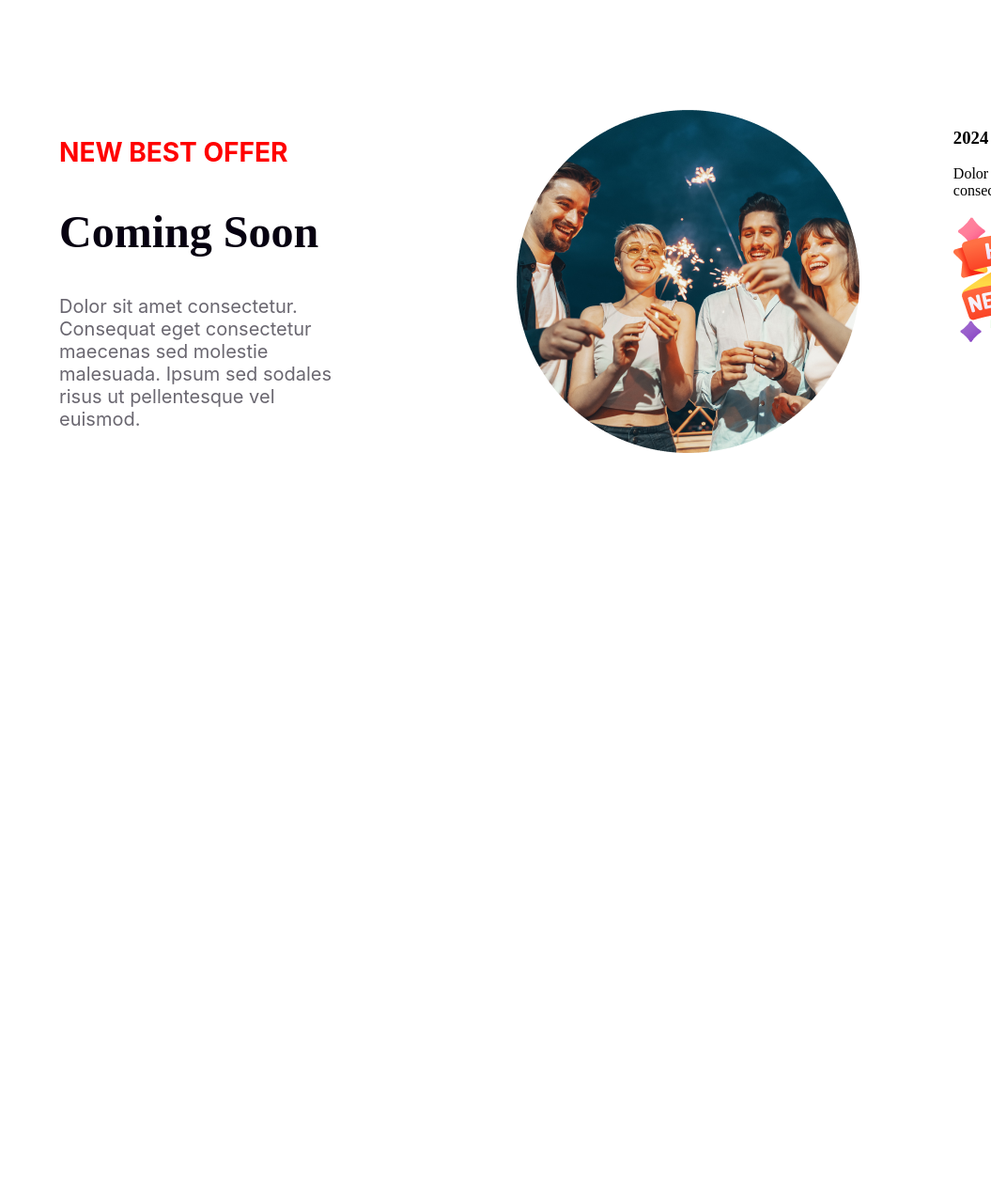
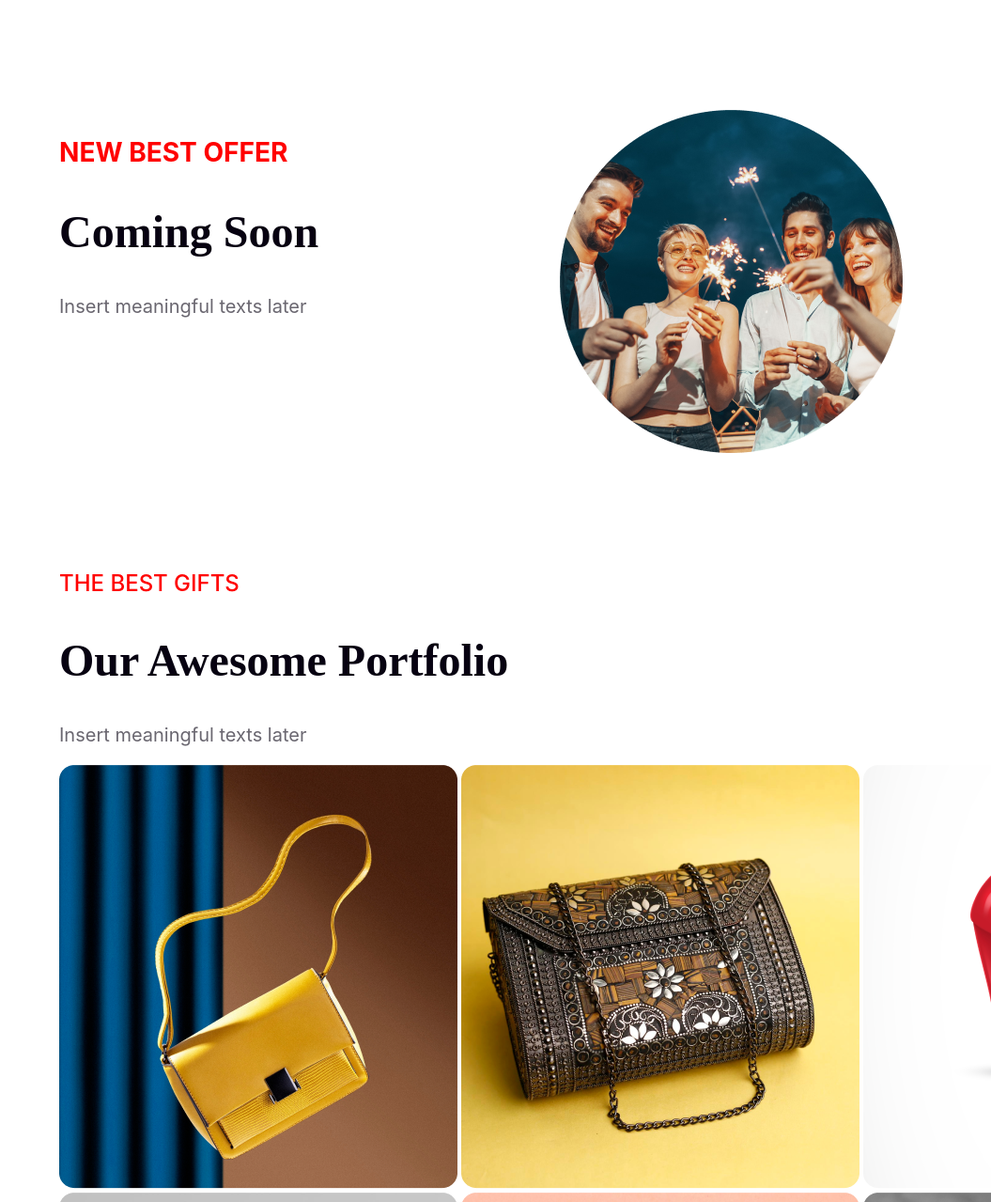
Before and after one commit to magpie-robin/phAssignment1, a plain HTML site: page index.html in a window 1280 px wide. Shown: the part 3090-4369 px from the top of the page at 94% size, without its empty margins (225-1280 px from the left). Before the commit the page ends 3716 px from the top, so only its background shows below. Drawn offline with Linux system fonts and the light colour scheme.

Commit message:
grid done

```diff
--- a/index.html
+++ b/index.html
@@ -24,7 +24,7 @@
         </section>
         <section class="welcome-container">
                 <h3 class="welcome-head">Welcome to midnight party</h3>
-                <h4 class="welcome-text">Dolor sit amet consectetur. Consequat eget consectetur maecenas sed molestie malesuada. Ipsum sed sodales risus ut pellentesque vel euismod. </h4>
+                <h4 class="welcome-text">Insert meaningful texts later</h4>
                 <br>
                 <button id="btn-primary">Join Now</button>
         </section>
@@ -44,13 +44,29 @@
             <div class="new-offer-info">
                 <h3 class="new-offer-title" style="color: red;">NEW BEST OFFER</h3>
                 <h2 class="new-offer-cs">Coming Soon</h2>
-                <p class="new-offer-details">Dolor sit amet consectetur. Consequat eget consectetur maecenas sed molestie malesuada. Ipsum sed sodales risus ut pellentesque vel euismod.</p>
+                <p class="new-offer-details">Insert meaningful texts later</p>
             </div>
             <div class="happy-customers"><img src="images/Ellipse 1.png" alt=""></div>
             <div class="again-new-year">
                 <h3>2024</h3>
-                <p>Dolor sit amet consectetur. Consequat eget consectetur maecenas sed.</p>
+                <p>Insert meaningful texts later</p>
                 <img src="images/Group 96.png" alt="">
+            </div>
+        </section>
+
+        <section class="gift-images-container">
+            <div class="gift-images-texts">
+                <h4 class="gift-heading-1">THE BEST GIFTS</h4>
+                <h2 class="gift-heading-2">Our Awesome Portfolio</h2>
+                <p class="gift-paragraph">Insert meaningful texts later</p>
+            </div>
+            <div class="all-images">
+                <img src="images/Rectangle 3.png" alt="">
+                <img src="images/Rectangle 4.png" alt="">
+                <img src="images/Rectangle 5.png" alt="">
+                <img src="images/Rectangle 6.png" alt="">
+                <img src="images/Rectangle 7.png" alt="">
+                <img src="images/Rectangle 8.png" alt="">
             </div>
         </section>
 
--- a/styles.css
+++ b/styles.css
@@ -158,14 +158,14 @@ main{
     display: flex;
     margin-top: 0;
     margin-right: 140px;
-    margin-bottom: 140px;
-    margin-left: 120px;
+    margin-bottom: 120px;
+    margin-left: 140px;
     width: 1320px;
 }
 
 .new-offer-info{
-    padding-left: 20px;
-    padding-right: 120px;
+    padding-left: 0px;
+    padding-right: 220px;
     font-family: Inter;
     font-size: 24px;
     font-weight: 300;
@@ -185,9 +185,39 @@ main{
     font-family: Inter;
     font-size: 20px;
     font-weight: 400;
-    padding-right: 70px;
+    padding-right: 50px;
 }
 
 .happy-customers{
-    padding-right: 100px;
+    padding-right: 200px;
 }
+
+.gift-images-container{
+    margin-top: 0;
+    margin-right: 140px;
+    margin-bottom: 120px;
+    margin-left: 140px;
+    width: 1320px;
+}
+
+.gift-heading-1{
+    color: #F00;
+    font-family: Inter;
+    font-size: 24px;
+    font-weight: 500;
+}
+
+.gift-heading-2{
+    color: #070211;
+    font-family: Merriweather;
+    font-size: 48px;
+    font-weight: 900;
+    text-transform: capitalize;
+}
+
+.gift-paragraph{
+    color: rgba(7, 2, 17, 0.60);
+    font-family: Inter;
+    font-size: 20px;
+    font-weight: 400;
+}
```
Also changed, not shown: 1 other file.
